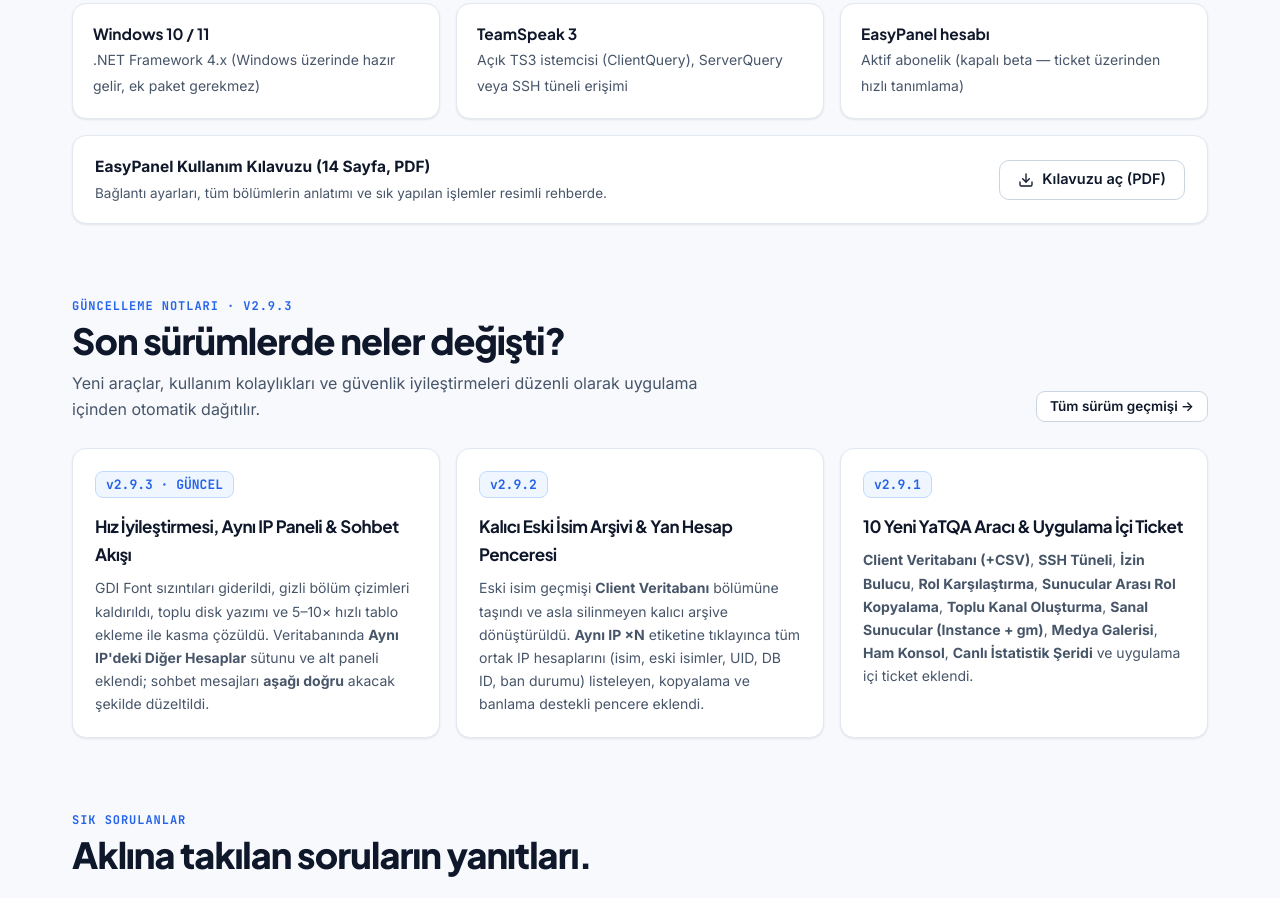
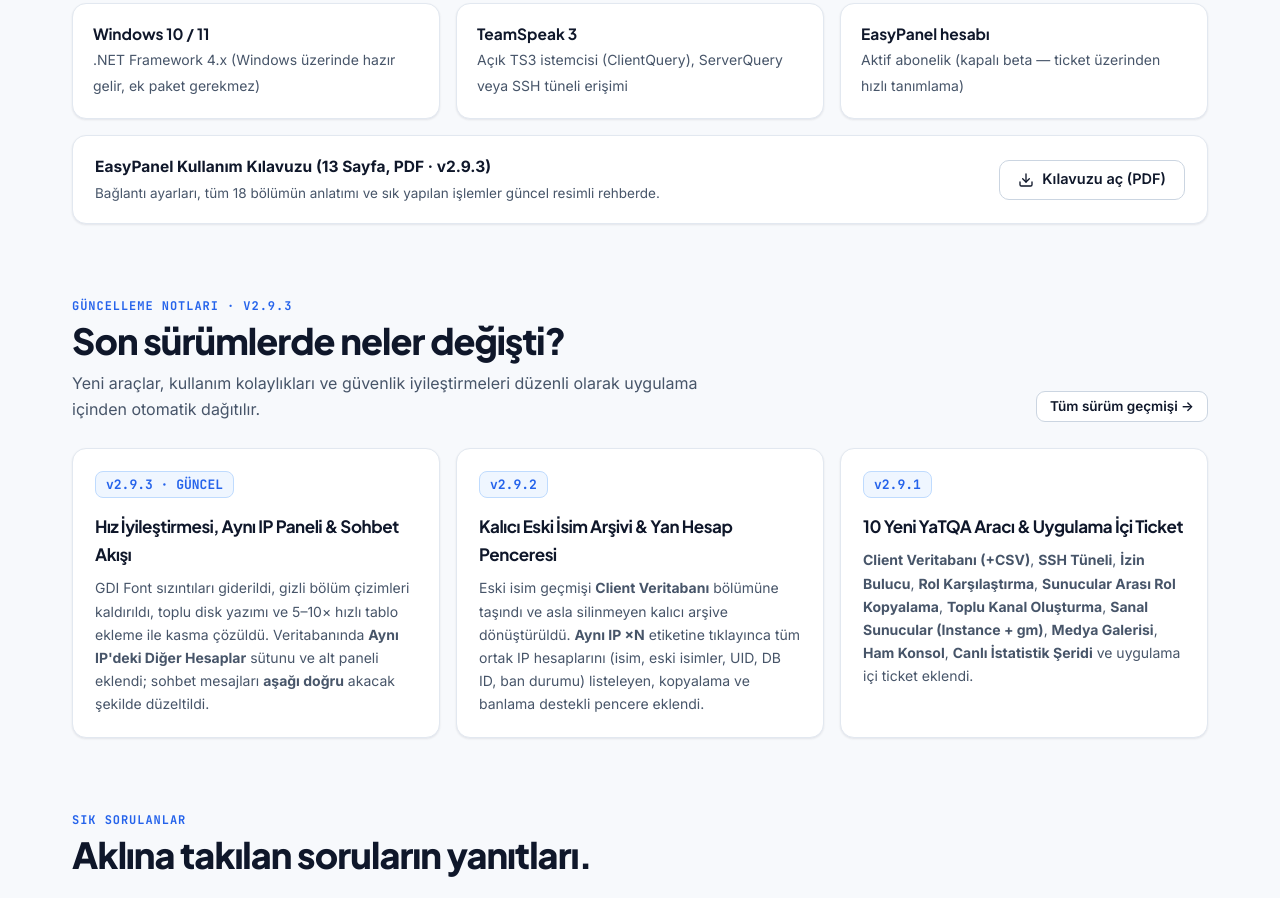
Before and after one commit to k0vala/easypanel-site, a plain HTML site: page index.html in a window 1280 px wide. Shown: the part 5561-6459 px from the top of the page. Drawn offline with Linux system fonts and the light colour scheme.

Commit message:
Kullanım kılavuzu PDF v2.9.3 olarak güncellendi (kalıcı eski isimler, Aynı IP paneli, aşağı akan sohbet)

```diff
--- a/index.html
+++ b/index.html
@@ -675,8 +675,8 @@
 
     <div class="manual-bar reveal">
       <div>
-        <b>EasyPanel Kullanım Kılavuzu (14 Sayfa, PDF)</b>
-        <span>Bağlantı ayarları, tüm bölümlerin anlatımı ve sık yapılan işlemler resimli rehberde.</span>
+        <b>EasyPanel Kullanım Kılavuzu (13 Sayfa, PDF · v2.9.3)</b>
+        <span>Bağlantı ayarları, tüm 18 bölümün anlatımı ve sık yapılan işlemler güncel resimli rehberde.</span>
       </div>
       <a class="btn" href="kilavuz/EasyPanel_Kullanim_Kilavuzu.pdf" target="_blank" rel="noopener">
         <svg viewBox="0 0 24 24"><path d="M21 15v4a2 2 0 0 1-2 2H5a2 2 0 0 1-2-2v-4"/><polyline points="7 10 12 15 17 10"/><line x1="12" y1="15" x2="12" y2="3"/></svg>
```
Also changed, not shown: 1 other file.
